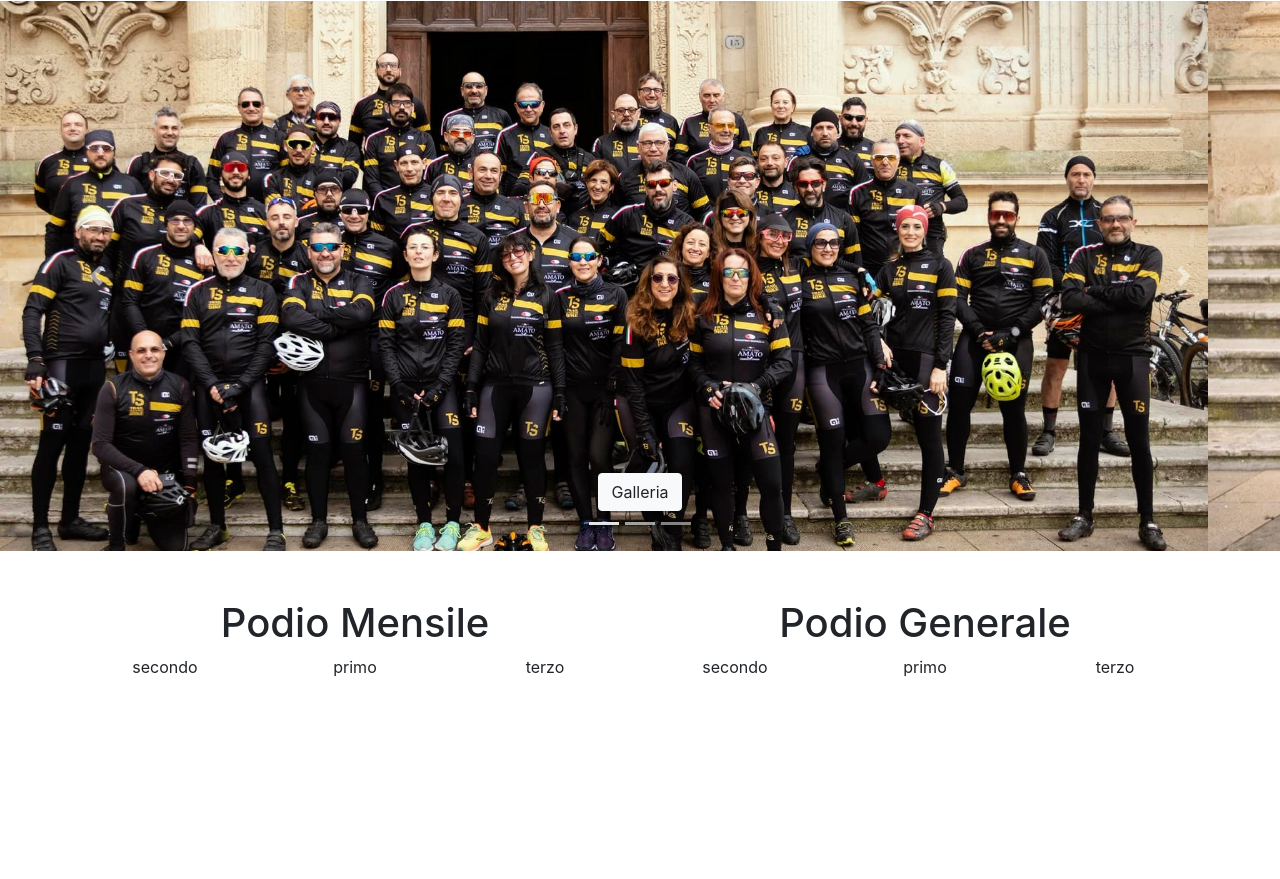
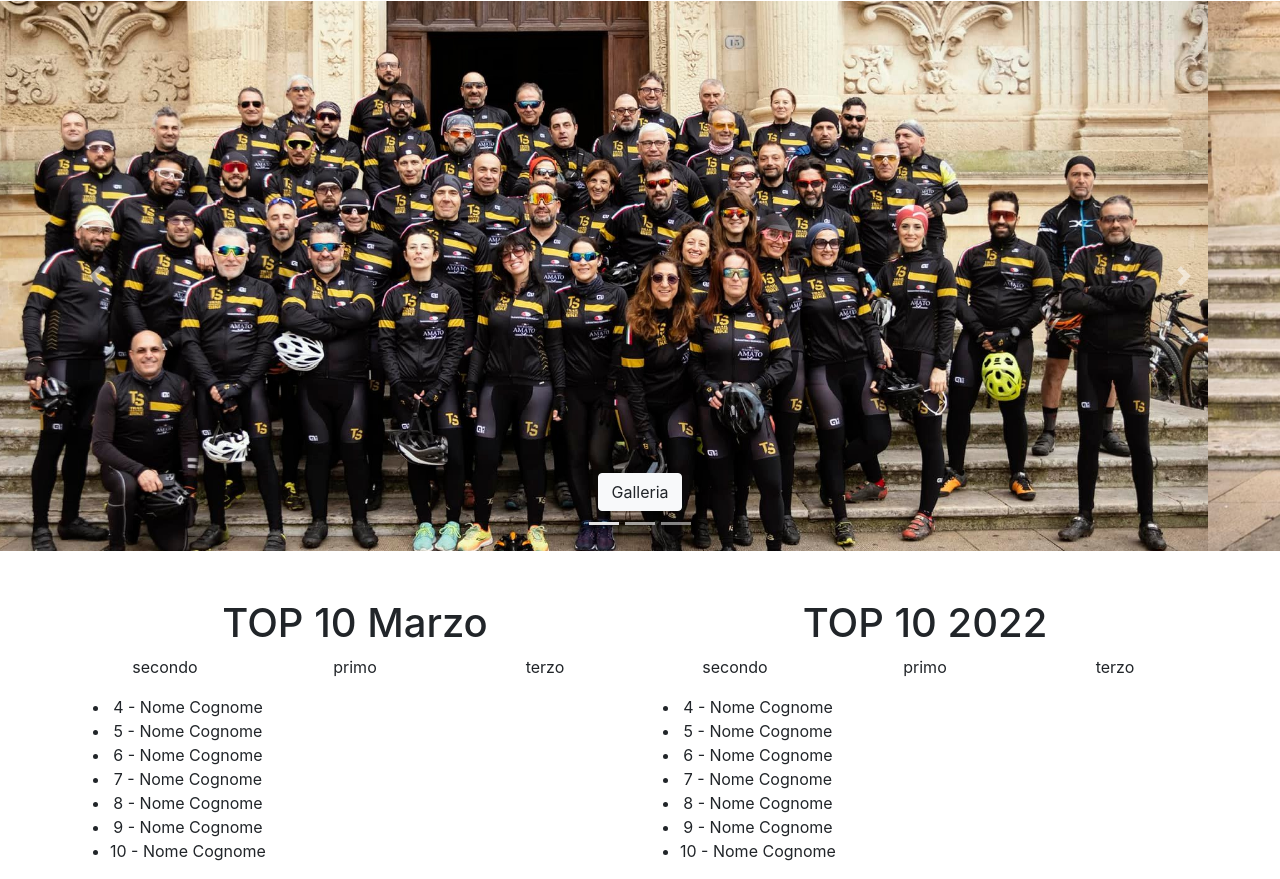
Before and after one commit to catanzo96/Trail-Salento-Bike, a plain HTML site: page index.html in a window 1280 px wide. Shown: the part 778-1657 px from the top of the page. Before the commit the page ends 1473 px from the top, so only its background shows below. Drawn offline with nearby package versions, Linux system fonts and the light colour scheme.

Commit message:
add top 10

```diff
--- a/index.html
+++ b/index.html
@@ -25,10 +25,13 @@
         <div class="collapse navbar-collapse" id="navbarNav">
           <ul class="navbar-nav">
             <li class="nav-item">
-              <a class="nav-link" href="#">Galleria<span class="sr-only">(current)</span></a>
+              <a class="nav-link" href="#">Membri<span class="sr-only">(current)</span></a>
             </li>
             <li class="nav-item">
-              <a class="nav-link" href="#">Membri</a>
+              <a class="nav-link" href="#">Gare</a>
+            </li>
+            <li class="nav-item">
+              <a class="nav-link" href="#">Galleria</a>
             </li>
             <li class="nav-item">
               <a class="nav-link" href="#">Classifica</a>
@@ -92,7 +95,7 @@
     <div class="container">
       <div class="row text-center">
         <div class="col-md-6">
-          <h1>Podio Mensile</h1>
+          <h1>TOP 10 Marzo</h1>
           <div class="row">
             <div class="col-md-4">
               <p>primo</p>
@@ -104,9 +107,20 @@
               <p>terzo</p>
             </div>
           </div>
+          <div class="row">
+            <ul>
+              <li>4 - Nome Cognome</li>
+              <li>5 - Nome Cognome</li>
+              <li>6 - Nome Cognome</li>
+              <li>7 - Nome Cognome</li>
+              <li>8 - Nome Cognome</li>
+              <li>9 - Nome Cognome</li>
+              <li>10 - Nome Cognome</li>
+            </ul>
+          </div>
         </div>
         <div class="col-md-6">
-          <h1>Podio Generale</h1>
+          <h1>TOP 10 2022</h1>
           <div class="row">
             <div class="col-md-4">
               <p>primo</p>
@@ -117,6 +131,17 @@
             <div class="col-md-4">
               <p>terzo</p>
             </div>
+          </div>
+          <div class="row">
+            <ul>
+              <li>4 - Nome Cognome</li>
+              <li>5 - Nome Cognome</li>
+              <li>6 - Nome Cognome</li>
+              <li>7 - Nome Cognome</li>
+              <li>8 - Nome Cognome</li>
+              <li>9 - Nome Cognome</li>
+              <li>10 - Nome Cognome</li>
+            </ul>
           </div>
         </div>
       </div>
```
